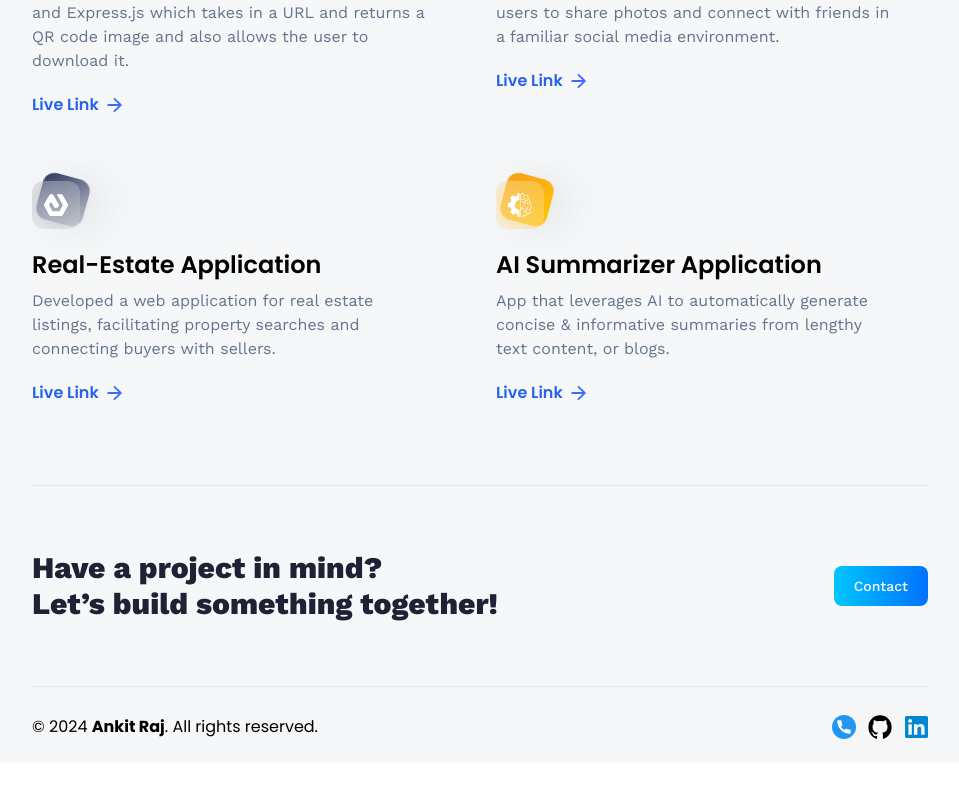
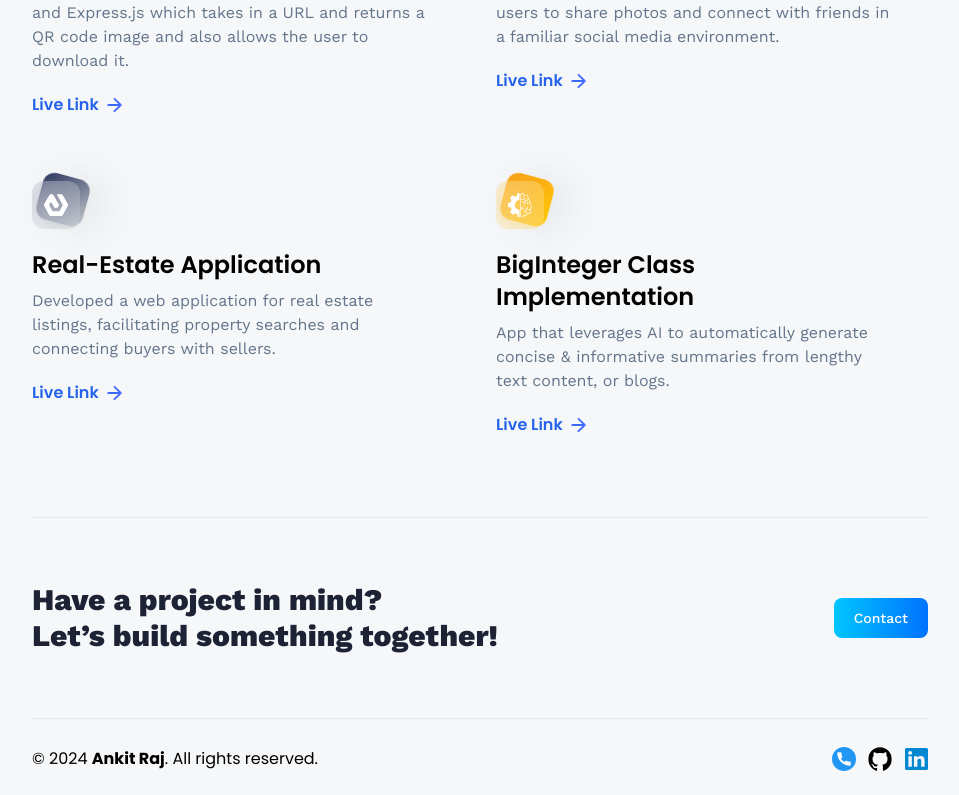
Before and after one commit to ankitraj061/My-new-React-Portfolio, a React (Vite) app: page /projects in a window 1280 px wide. Shown: the part 801-1596 px from the top of the page, without its empty margins (160-1119 px from the left). Before the commit the page ends 1564 px from the top, so only its background shows below. Built offline with nearby package versions, Linux system fonts and the light colour scheme; no server answers.

Commit message:
few chnages

```diff
--- a/src/constants/index.js
+++ b/src/constants/index.js
@@ -236,7 +236,7 @@ export const projects = [
     {
         iconUrl: summiz,
         theme: 'btn-back-yellow',
-        name: 'AI Summarizer Application',
+        name: 'BigInteger Class Implementation',
         description: 'App that leverages AI to automatically generate concise & informative summaries from lengthy text content, or blogs.',
         link: 'https://github.com/adrianhajdin/project_ai_summarizer',
     }
```
